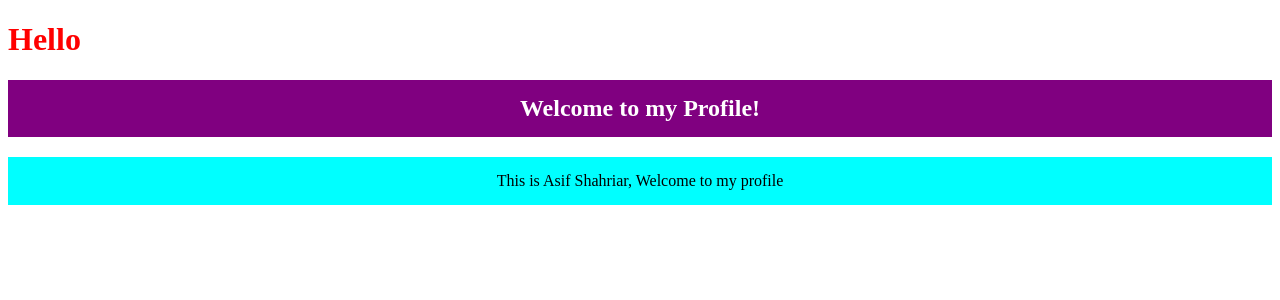
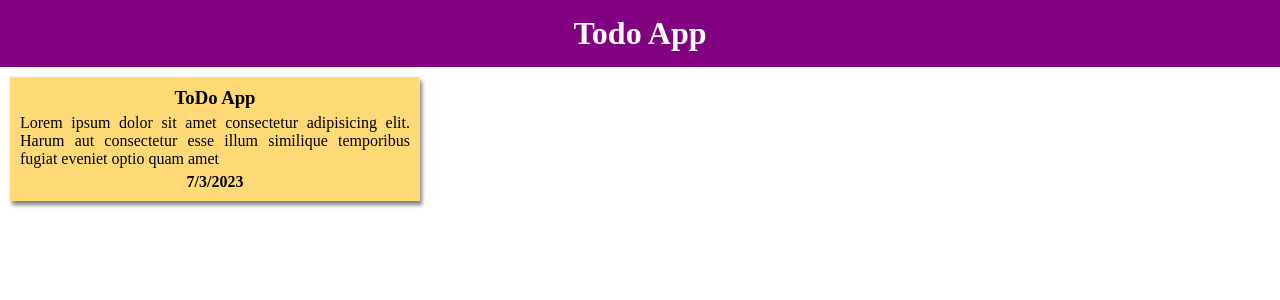
Before and after one commit to asifs-cse/React-Basic-to-Advance, a React (Create React App) app in the folder React/CSS in JSX/my-app/: page / in a window 1280 px wide. Shown: the top 300 px of the page. Built offline with nearby package versions, Linux system fonts and the light colour scheme.

Commit message:
create card using external css

```diff
--- a/React/CSS in JSX/my-app/public/index.css
+++ b/React/CSS in JSX/my-app/public/index.css
@@ -1,6 +1,31 @@
+*{
+    margin: 0;
+    padding: 0;
+}
 .headingStyle{
-    background-color: aqua;
-    color: black;
+    background-color: purple;
+    color: white;
     text-align: center;
     padding: 15px;
 }
+.card{
+    background: #ffda77;
+    box-shadow: 2px 4px 4px gray;
+    margin: 10px;
+    padding: 10px;
+    width: 390px;
+    display: inline-block;
+}
+.cardTitle{
+    text-align: center;
+    margin-bottom: 5px;
+}
+
+.cardDesc{
+    text-align: justify;
+    margin-bottom: 5px;
+}
+.cardFooter{
+    text-align: center;
+    font-weight: bold;
+}
--- a/React/CSS in JSX/my-app/public/index.html
+++ b/React/CSS in JSX/my-app/public/index.html
@@ -17,6 +17,5 @@
   </head>
   <body>
     <div id="root"></div>
-
   </body>
 </html>
--- a/React/CSS in JSX/my-app/src/index.js
+++ b/React/CSS in JSX/my-app/src/index.js
@@ -1,20 +1,21 @@
 import React from 'react';
 import ReactDOM from 'react-dom/client';
 
-const title = "Welcome to my Profile!";
-
-const h2style = {
-  backgroundColor: "purple",
-  color: "white",
-  textAlign: "center",
-  padding: "15px"
-}
+const todoTitle = "ToDo App"
+const todoDesc = "Lorem ipsum dolor sit amet consectetur adipisicing elit. Harum aut consectetur esse illum similique temporibus fugiat eveniet optio quam amet";
+const date = new Date();
+const dateName = date.getDate();
+const monthName = date.getMonth();
+const yearName = date.getFullYear();
 
 const root = ReactDOM.createRoot(document.getElementById('root'));
 root.render(
   <div>
-    <h1 style={{color: "red"}}>Hello</h1>
-    <h2 style={h2style}>{title}</h2>
-    <p className='headingStyle'>This is Asif Shahriar, Welcome to my profile</p>
+    <h1 className='headingStyle'>Todo App</h1>
+    <div className='card'>
+      <h3 className='cardTitle'>{todoTitle}</h3>
+      <p className='cardDesc'>{todoDesc}</p>
+      <p className='cardFooter'>{dateName+"/"+monthName+"/"+yearName}</p>
+    </div>
   </div>
 );
```
